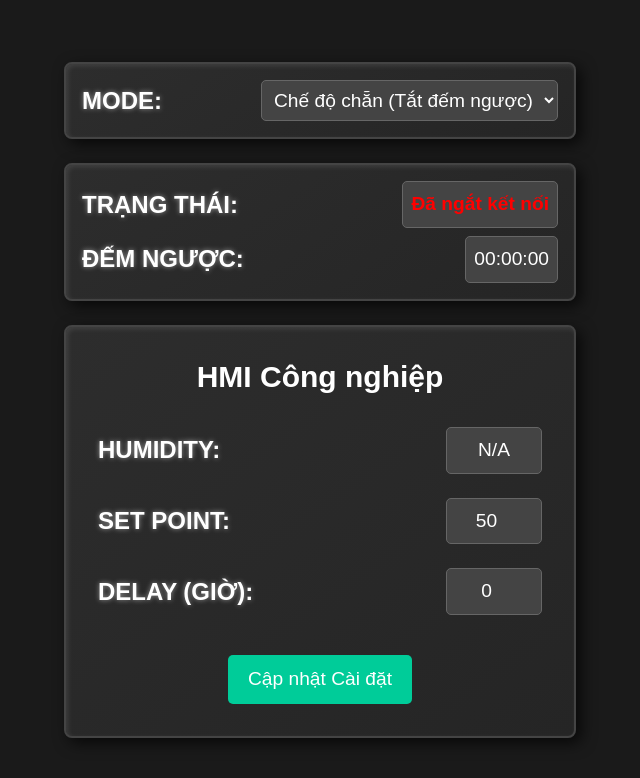
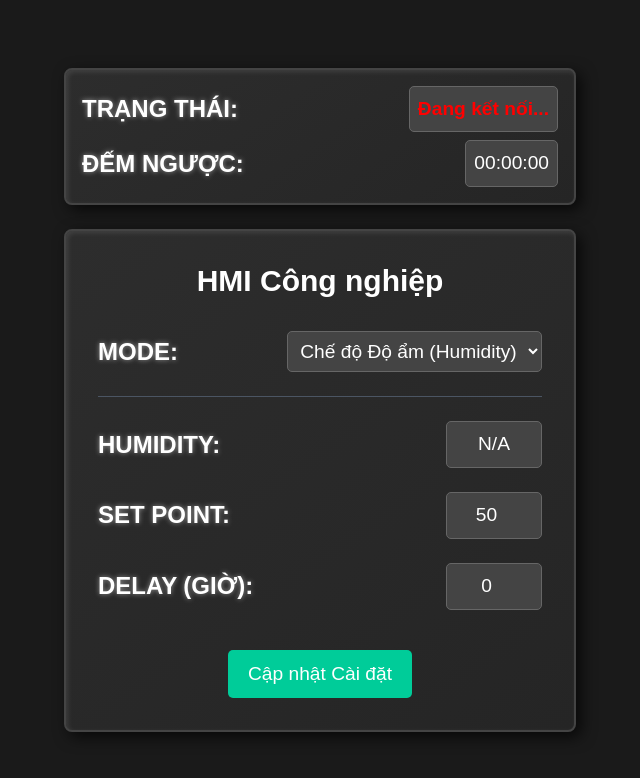
Before and after one commit to Axyst2k4/ws-server, a website: page index.html in a window 1280 px wide. Both pictures are taken after a click on the button "Cập nhật Cài đặt". Shown: the whole page, without its empty margins (320-960 px from the left). Drawn offline with nearby package versions, Linux system fonts and the light colour scheme.

Commit message:
Update index.html

```diff
--- a/index.html
+++ b/index.html
@@ -54,16 +54,6 @@
 </head>
 
 <body class="flex flex-col items-center justify-center min-h-screen gap-6 p-4">
-    <div class="mode-container p-4 rounded-lg max-w-lg w-full">
-        <div class="flex items-center justify-between">
-            <span class="hmi-label">Mode:</span>
-            <select class="hmi-select" id="modeSelector" onchange="sendMode()">
-                <option value="0">Chế độ chẵn (Tắt đếm ngược)</option>
-                <option value="1">Chế độ lẻ (Bật đếm ngược)</option>
-            </select>
-        </div>
-    </div>
-
     <div class="status-container p-4 rounded-lg max-w-lg w-full">
         <div class="flex items-center justify-between">
             <span class="hmi-label">Trạng thái:</span>
@@ -78,6 +68,15 @@
     <div class="hmi-container p-8 rounded-lg max-w-lg w-full">
         <h1 class="text-3xl font-bold text-center mb-8 text-white">HMI Công nghiệp</h1>
         <div class="grid grid-cols-1 gap-6">
+
+            <div class="flex justify-between items-center">
+                <span class="hmi-label">Mode:</span>
+                <select class="hmi-select" id="modeSelector" onchange="sendMode()">
+                    <option value="0">Chế độ Độ ẩm (Humidity)</option>
+                    <option value="1">Chế độ Hẹn giờ (Timer)</option>
+                </select>
+            </div>
+            <hr class="border-gray-600">
             <div class="flex justify-between items-center">
                 <span class="hmi-label">Humidity:</span>
                 <span class="hmi-value w-24" id="humidityValue">N/A</span>
@@ -90,8 +89,9 @@
                 <span class="hmi-label">Delay (giờ):</span>
                 <input type="number" class="hmi-input w-24" id="delayInput" value="0" min="0" max="24" step="1">
             </div>
+
             <div class="text-center mt-4">
-                <button class="hmi-button" onclick="updateValues()">Cập nhật Cài đặt</button>
+                <button class="hmi-button" onclick="updateSettings()">Cập nhật Cài đặt</button>
             </div>
         </div>
     </div>
@@ -103,7 +103,6 @@
          * Thiết lập kết nối WebSocket
          */
         function connectWebSocket() {
-            // Tự động xác định địa chỉ server (ws:// cho http và wss:// cho https)
             const protocol = window.location.protocol === 'https:' ? 'wss:' : 'ws:';
             const host = window.location.host;
             const wsUrl = `${protocol}//${host}`;
@@ -111,7 +110,6 @@
             console.log(`Đang kết nối tới ${wsUrl}...`);
             socket = new WebSocket(wsUrl);
 
-            // Xử lý khi kết nối thành công
             socket.onopen = () => {
                 console.log('WebSocket đã kết nối!');
                 const statusEl = document.getElementById('connectionStatus');
@@ -119,26 +117,22 @@
                 statusEl.className = 'hmi-value status-connected';
             };
 
-            // Xử lý khi nhận được tin nhắn từ server
             socket.onmessage = (event) => {
                 console.log(`Nhận từ server: ${event.data}`);
                 handleSocketMessage(event.data);
             };
 
-            // Xử lý khi kết nối bị đóng
             socket.onclose = () => {
                 console.log('WebSocket đã ngắt kết nối. Thử kết nối lại sau 3 giây...');
                 const statusEl = document.getElementById('connectionStatus');
                 statusEl.textContent = 'Đã ngắt kết nối';
                 statusEl.className = 'hmi-value status-disconnected';
-                // Tự động kết nối lại sau 3 giây
                 setTimeout(connectWebSocket, 3000);
             };
 
-            // Xử lý lỗi
             socket.onerror = (error) => {
                 console.error('Lỗi WebSocket:', error);
-                socket.close(); // Đóng kết nối khi có lỗi để kích hoạt onclose và reconnect
+                socket.close();
             };
         }
 
@@ -150,7 +144,7 @@
             if (parts.length < 2) return;
 
             const key = parts[0];
-            const value = parts.slice(1).join(' ');
+            const value = parts[slice(1).join(' ');
 
             switch (key) {
                 case 'Humidity':
@@ -167,9 +161,6 @@
                     break;
                 case 'Mode':
                     document.getElementById('modeSelector').value = value;
-                    break;
-                default:
-                    // Bỏ qua các key không xác định
                     break;
             }
         }
@@ -189,7 +180,7 @@
         /**
          * Gửi các giá trị cài đặt (Set_point, Delay) đến server
          */
-        function updateValues() {
+        function updateSettings() {
             if (!socket || socket.readyState !== WebSocket.OPEN) {
                 alert('Chưa kết nối tới server!');
                 return;
@@ -198,7 +189,9 @@
             const setPoint = document.getElementById('setPointInput').value;
             const delay = document.getElementById('delayInput').value;
 
-            // Gửi từng giá trị dưới dạng một tin nhắn riêng
+            // Yêu cầu của bạn là: set humidity (tức là Set_point) kết nối với Mode 0
+            // và set delay (timer) kết nối với Mode 1.
+            // Server sẽ tự xử lý logic này. Client chỉ cần gửi các giá trị cài đặt.
             const msgSetPoint = `Set_point ${setPoint}`;
             const msgDelay = `Delay ${delay}`;
 
@@ -208,7 +201,7 @@
             console.log(`Gửi: ${msgDelay}`);
             socket.send(msgDelay);
 
-            alert('Đã gửi yêu cầu cập nhật!');
+            alert('Đã gửi yêu cầu cập nhật cài đặt!');
         }
 
         // Bắt đầu kết nối WebSocket khi trang được tải
```
